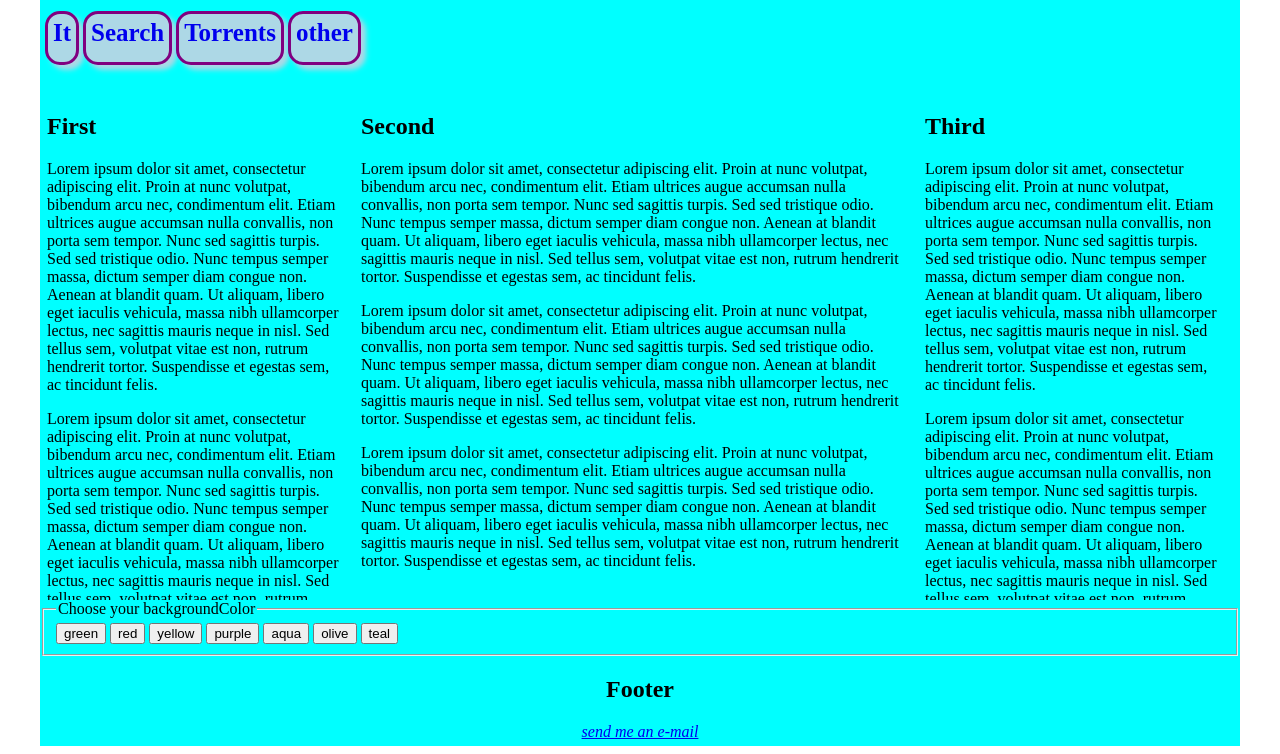
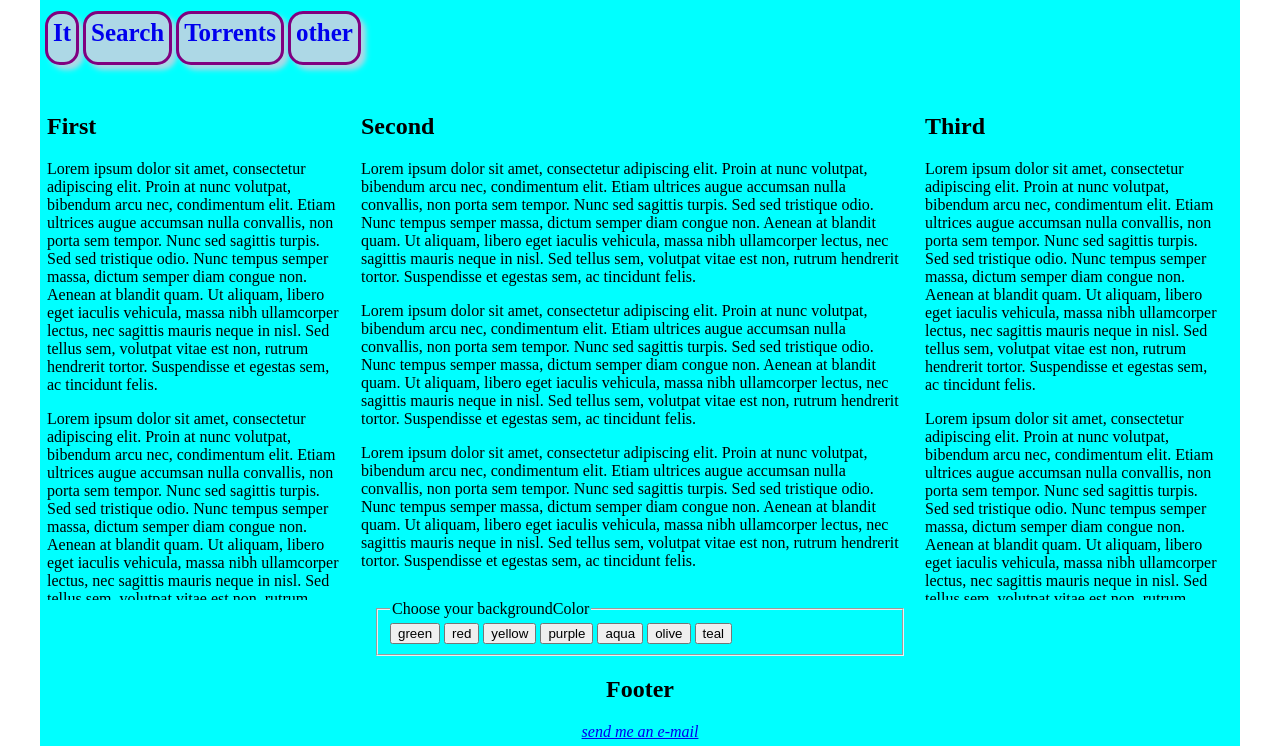
Before and after one commit to tankeu86/tankeu86.github.io, a plain HTML site: page index.html in a window 1280 px wide. Shown: the part 97-851 px from the top of the page. Drawn offline with Linux system fonts and the light colour scheme.

Commit message:
Update real.css

```diff
--- a/real.css
+++ b/real.css
@@ -84,6 +84,12 @@
 	overflow:auto;
 }
 
+fieldset{
+	width:500px;
+	margin-left:auto;
+	margin-right:auto;
+}
+
 #footer_block{
 
 	clear:both;
```
